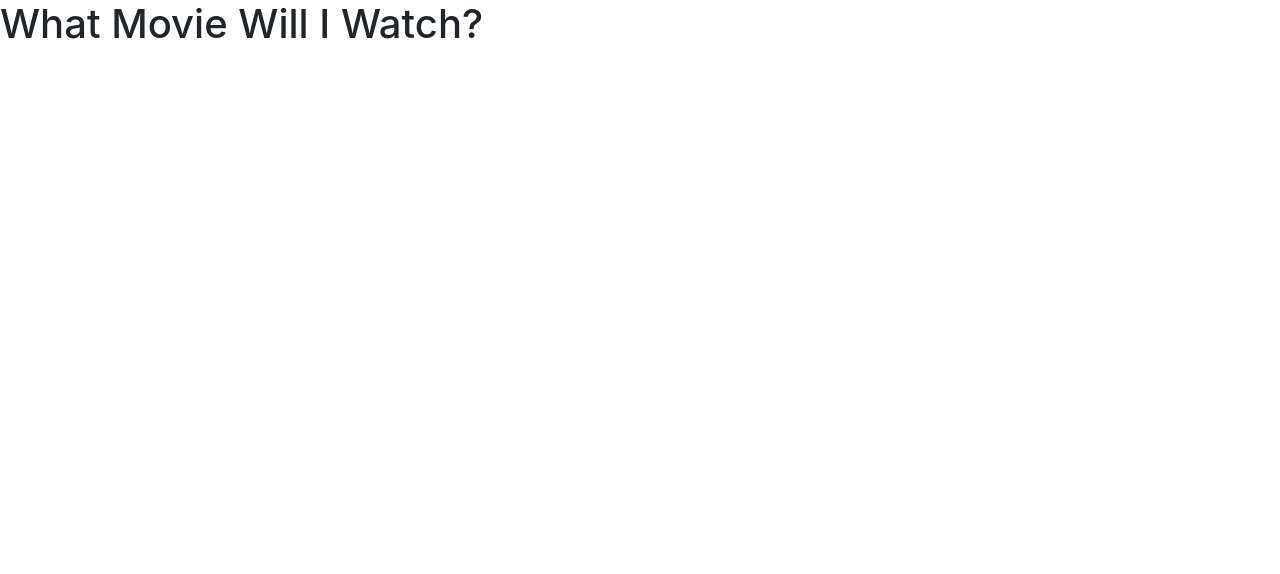
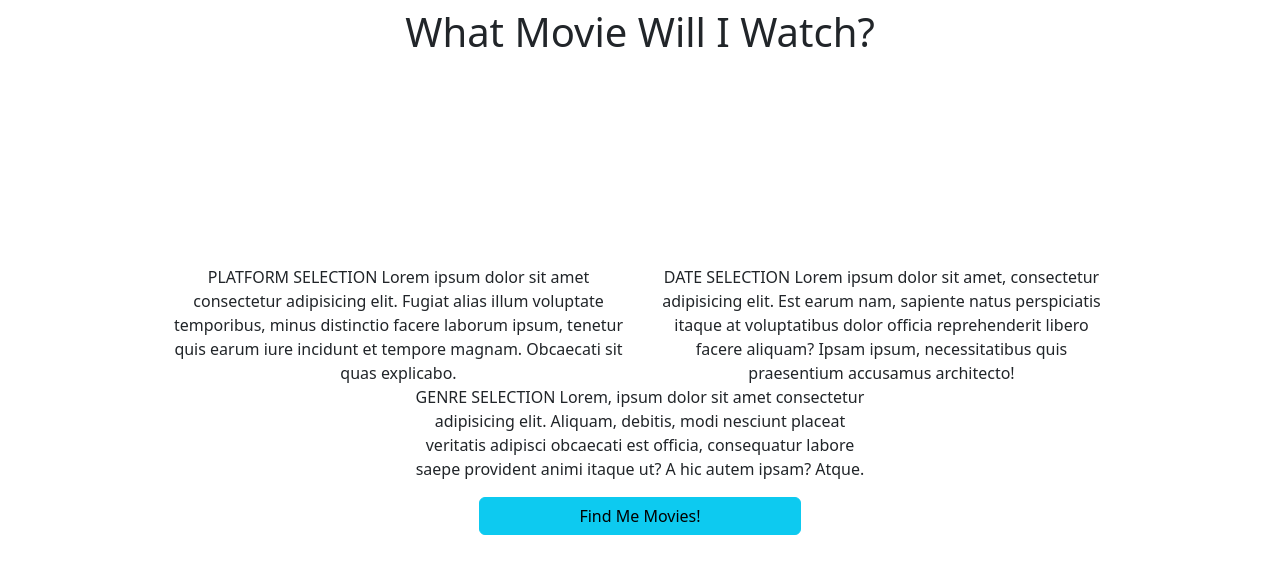
Before and after one commit to abelinsenmayer/movie-chooser, a plain HTML site: page index.html in a window 1280 px wide. Drawn offline with nearby package versions, Linux system fonts and the light colour scheme.

Commit message:
Started basic layout

```diff
--- a/app.css
+++ b/app.css
@@ -0,0 +1,4 @@
+html, body {
+    height: 100%;
+    text-align: center;
+}
--- a/index.html
+++ b/index.html
@@ -5,23 +5,52 @@
     <meta charset="UTF-8">
     <meta name="viewport" content="width=device-width, initial-scale=1.0">
     <title>Movie Chooser</title>
-    <!-- Bootstrap -->
-    <link rel="stylesheet" href="https://cdn.jsdelivr.net/npm/bootstrap@4.4.1/dist/css/bootstrap.min.css"
-        integrity="sha384-Vkoo8x4CGsO3+Hhxv8T/Q5PaXtkKtu6ug5TOeNV6gBiFeWPGFN9MuhOf23Q9Ifjh" crossorigin="anonymous">
-    <script src="https://code.jquery.com/jquery-3.4.1.slim.min.js"
-        integrity="sha384-J6qa4849blE2+poT4WnyKhv5vZF5SrPo0iEjwBvKU7imGFAV0wwj1yYfoRSJoZ+n"
+    <!-- Bootstrap styles -->
+    <link href="https://cdn.jsdelivr.net/npm/bootstrap@5.3.2/dist/css/bootstrap.min.css" rel="stylesheet"
+        integrity="sha384-T3c6CoIi6uLrA9TneNEoa7RxnatzjcDSCmG1MXxSR1GAsXEV/Dwwykc2MPK8M2HN" crossorigin="anonymous">
+    <script src="https://cdn.jsdelivr.net/npm/bootstrap@5.3.2/dist/js/bootstrap.bundle.min.js"
+        integrity="sha384-C6RzsynM9kWDrMNeT87bh95OGNyZPhcTNXj1NW7RuBCsyN/o0jlpcV8Qyq46cDfL"
         crossorigin="anonymous"></script>
-    <script src="https://cdn.jsdelivr.net/npm/popper.js@1.16.0/dist/umd/popper.min.js"
-        integrity="sha384-Q6E9RHvbIyZFJoft+2mJbHaEWldlvI9IOYy5n3zV9zzTtmI3UksdQRVvoxMfooAo"
-        crossorigin="anonymous"></script>
-    <script src="https://cdn.jsdelivr.net/npm/bootstrap@4.4.1/dist/js/bootstrap.min.js"
-        integrity="sha384-wfSDF2E50Y2D1uUdj0O3uMBJnjuUD4Ih7YwaYd1iqfktj0Uod8GCExl3Og8ifwB6"
-        crossorigin="anonymous"></script>
+    <!-- Custom styles -->
+    <link rel="stylesheet" href="app.css">
 </head>
 
-<body>
-    <h1>What Movie Will I Watch?</h1>
+<body class="h-100 py-0 container-fluid justify-content-center align-items-center d-flex">
+
+    <h1 class="align-self-start mt-2 fixed-top">What Movie Will I Watch?</h1>
+
+    <div id="content-area" class="w-75">
+        <div class="row">
+            <section id="platform selection" class="col">
+                PLATFORM SELECTION Lorem ipsum dolor sit amet consectetur adipisicing elit. Fugiat alias illum voluptate
+                temporibus, minus distinctio facere laborum ipsum, tenetur quis earum iure incidunt et tempore magnam.
+                Obcaecati sit quas explicabo.
+            </section>
+            <section id="date-selection" class="col">
+                DATE SELECTION Lorem ipsum dolor sit amet, consectetur adipisicing elit. Est earum nam, sapiente natus
+                perspiciatis itaque at voluptatibus dolor officia reprehenderit libero facere aliquam? Ipsam ipsum,
+                necessitatibus quis praesentium accusamus architecto!
+            </section>
+        </div>
+        <div class="row">
+            <div class="col-3"></div>
+            <section id="genre-selection" class="col">
+                GENRE SELECTION Lorem, ipsum dolor sit amet consectetur adipisicing elit. Aliquam, debitis, modi
+                nesciunt placeat veritatis adipisci obcaecati est officia, consequatur labore saepe provident animi
+                itaque ut? A hic autem ipsam? Atque.
+            </section>
+            <div class="col-3"></div>
+        </div>
+        <div class="row mt-3">
+            <div class="col-4"></div>
+            <button class="col btn btn-info">Find Me Movies!</button>
+            <div class="col-4"></div>
+        </div>
+    </div>
+
+
 </body>
+<!-- Custom JS -->
 <script src="app.js"></script>
 
 </html>
```
